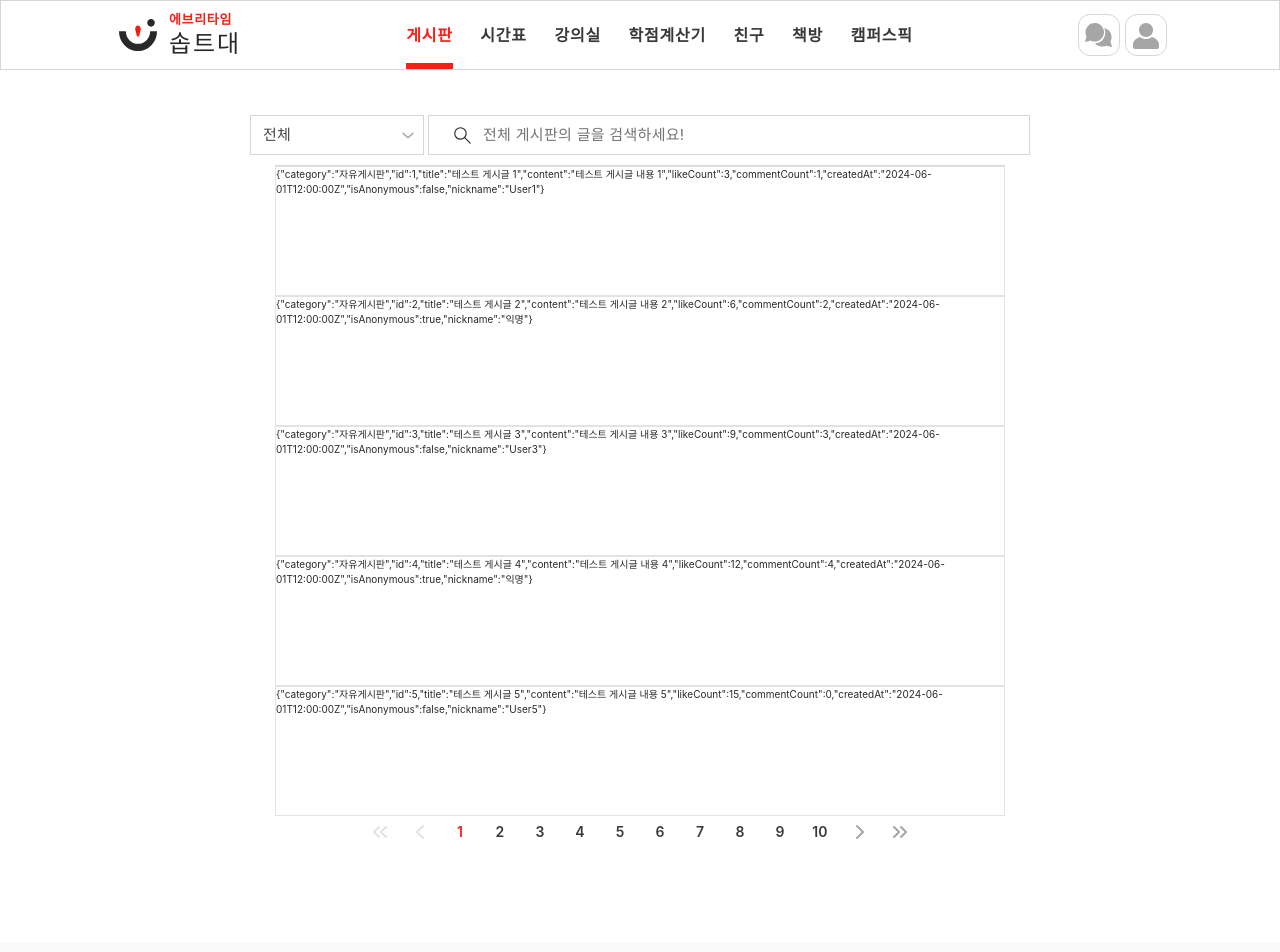
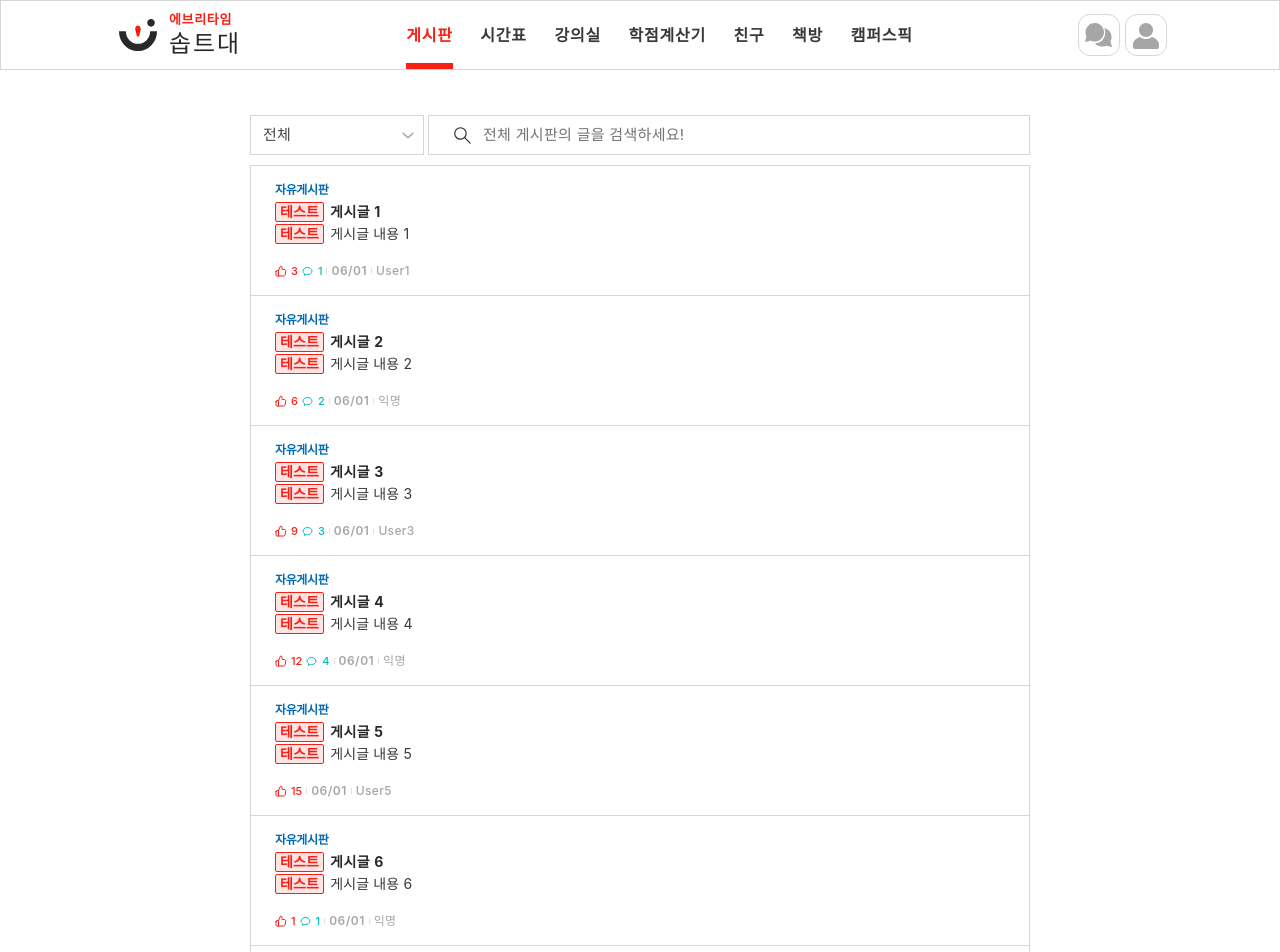
Before and after one commit to SOPT-all/37-COLLABORATION-WEB-EVERYTIME, a React (Vite) app: page /search in a window 1280 px wide. Shown: the top 952 px of the page. Built offline with nearby package versions, Linux system fonts and the light colour scheme.

Commit message:
feat: searchContainer 1차 구현 #64

```diff
--- a/src/components/SearchPage/pagination/Pagination.tsx
+++ b/src/components/SearchPage/pagination/Pagination.tsx
@@ -35,7 +35,7 @@ export const Pagination = ({ currentPage, totalPages, onPageChange, hasPrevious,
 	if (totalPages <= 0) return null;
 
 	return (
-		<div className={cn("flex items-start justify-center", "w-[55.2rem] gap-[0.8rem]")}>
+		<div className={cn("flex items-start justify-center", "mt-[3rem] w-[55.2rem] gap-[0.8rem]")}>
 			{/* 왼쪽 쌍꺾쇠 */}
 			{showDoubleArrows && (
 				<button
--- a/src/components/SearchPage/pagination/SearchContainer.tsx
+++ b/src/components/SearchPage/pagination/SearchContainer.tsx
@@ -9,8 +9,8 @@ import { cn } from "@/utils/cn";
 import { Filter } from "../Filter";
 import { SearchTextField } from "../SearchTextField";
 export const SearchContainer = () => {
-	const [category, setCategory] = useState("전체");
-	const [keyword, setKeyword] = useState("");
+	const [, setCategory] = useState("전체");
+	const [keyword, setKeyword] = useState("테스트");
 	// TODO: api 연동 시 response로부터 받아옴
 	const [currentPage, setCurrentPage] = useState(1);
 	const [totalElements] = useState(ALL_MOCK_POSTS.length);
@@ -43,7 +43,7 @@ export const SearchContainer = () => {
 				<Filter selectedCategory={"전체"} onSelect={setCategory} />
 				<SearchTextField variant="search" keyword={keyword} onKeywordChange={onKeywordChange} />
 			</div>
-			<SearchWrapper results={currentPageResults} />
+			<SearchWrapper keyword={keyword} results={currentPageResults} />
 			{totalElements !== 0 && (
 				<Pagination
 					currentPage={currentPage}
--- a/src/components/SearchPage/pagination/SearchWrapper.tsx
+++ b/src/components/SearchPage/pagination/SearchWrapper.tsx
@@ -1,10 +1,12 @@
 import type { SearchResultType } from "@/types/search";
 import { cn } from "@/utils/cn";
 
+import { SearchContent } from "../SearchContent";
 interface SearchWrapperProps {
+	keyword: string;
 	results: SearchResultType[];
 }
-export const SearchWrapper = ({ results }: SearchWrapperProps) => {
+export const SearchWrapper = ({ keyword, results }: SearchWrapperProps) => {
 	return (
 		<>
 			{results.length === 0 ? (
@@ -21,9 +23,7 @@ export const SearchWrapper = ({ results }: SearchWrapperProps) => {
 			) : (
 				<div className={cn("mt-4 flex flex-col", "border-t border-gray-400")}>
 					{results.map((item) => (
-						<div key={item.id} className={cn("h-[13rem] w-[73rem] border border-gray-300")}>
-							{JSON.stringify(item)}
-						</div>
+						<SearchContent key={item.id} searchTerm={keyword} searchResult={item} />
 					))}
 				</div>
 			)}
--- a/src/mocks/searchMock.ts
+++ b/src/mocks/searchMock.ts
@@ -1,5 +1,5 @@
 import type { SearchResultType } from "@/types/search";
-export const PAGE_SIZE = 5; // 한 장에 보여지는 게시글 수
+export const PAGE_SIZE = 20; // 한 장에 보여지는 게시글 수
 
 export const ALL_MOCK_POSTS: SearchResultType[] = Array.from({ length: 97 }).map((_, idx) => {
 	const id = idx + 1;
```
